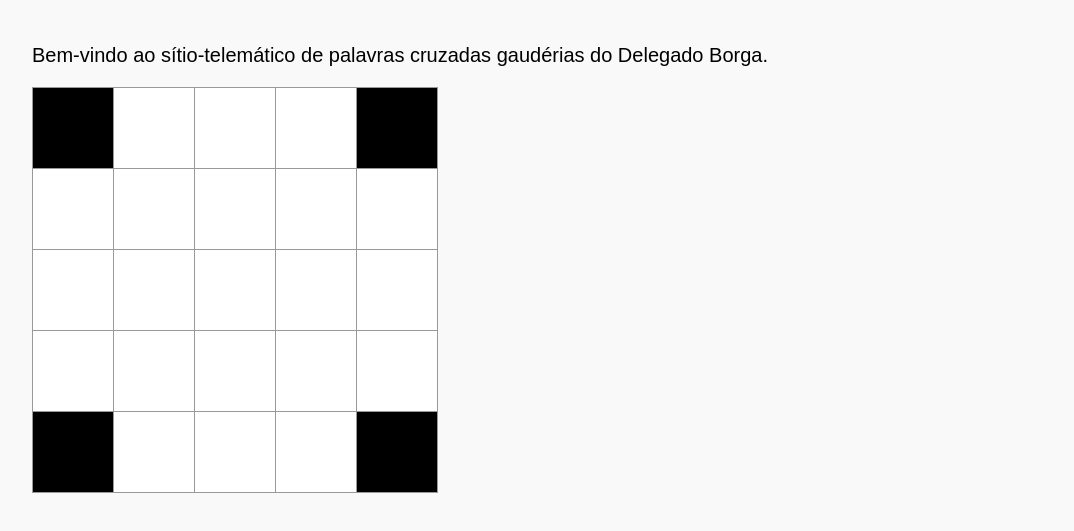
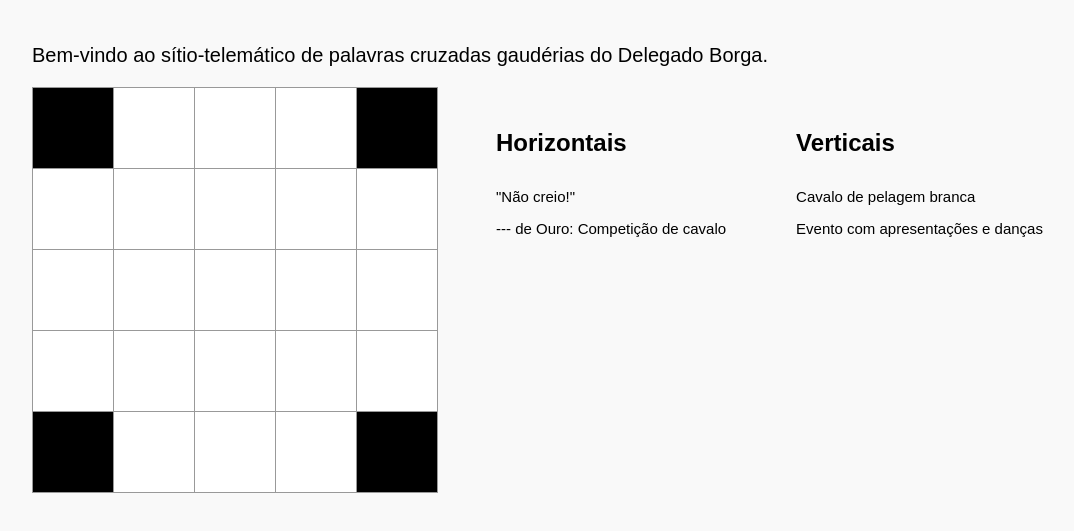
Before and after one commit to joaoboger/palavras-cruzadas-gauderias, a plain HTML site: page index.html in a window 1280 px wide. Shown: the part 113-644 px from the top of the page, without its empty margins (6-1080 px from the left). Drawn offline with Linux system fonts and the light colour scheme.

Commit message:
static hint lists layout

```diff
--- a/index.html
+++ b/index.html
@@ -15,6 +15,7 @@
     <h1>Mini Palavras Cruzadas Gaudérias</h1>
     <p>Bem-vindo ao sítio-telemático de palavras cruzadas gaudérias do Delegado Borga.</p>
 
+    <div class="row-wrapper">
       <div class="cw-grid">
           <!-- 6x6 grid with 36 cell class divs -->
           <div class="cw-cell-null"></div>
@@ -48,6 +49,25 @@
           <div class="cw-cell-null"></div>
       </div>
 
+      <div class="hints-list">
+        <h4>Horizontais</h4>
+        <p class="hint">"Não creio!"</p>
+        <p class="hint">--- de Ouro: Competição de cavalo</p>
+        <p class="hint"></p>
+        <p class="hint"></p>
+        <p class="hint"></p>
+      </div>
+
+      <div class="hints-list">
+        <h4>Verticais</h4>
+        <p class="hint">Cavalo de pelagem branca</p>
+        <p class="hint">Evento com apresentações e danças</p>
+        <p class="hint"></p>
+        <p class="hint"></p>
+        <p class="hint"></p>
+      </div>
+    </div>
+
     <script src="script.js"></script>
   </body>
 </html>
--- a/style.css
+++ b/style.css
@@ -38,3 +38,23 @@ body {
     text-align: center;
     vertical-align: middle;
 }
+
+.row-wrapper{
+    display: flex;
+    flex-direction: row;
+    gap: 50px;
+}
+
+
+.hints-list{
+    font-family: sans-serif;
+    font-weight: bold;
+    font-size: 24px;
+    padding: 10px;
+}
+
+.hint{
+    font-family: sans-serif;
+    font-size: 15px;
+    font-weight: normal;
+}
```
Lines whose indentation alone changed are shown as unchanged.
